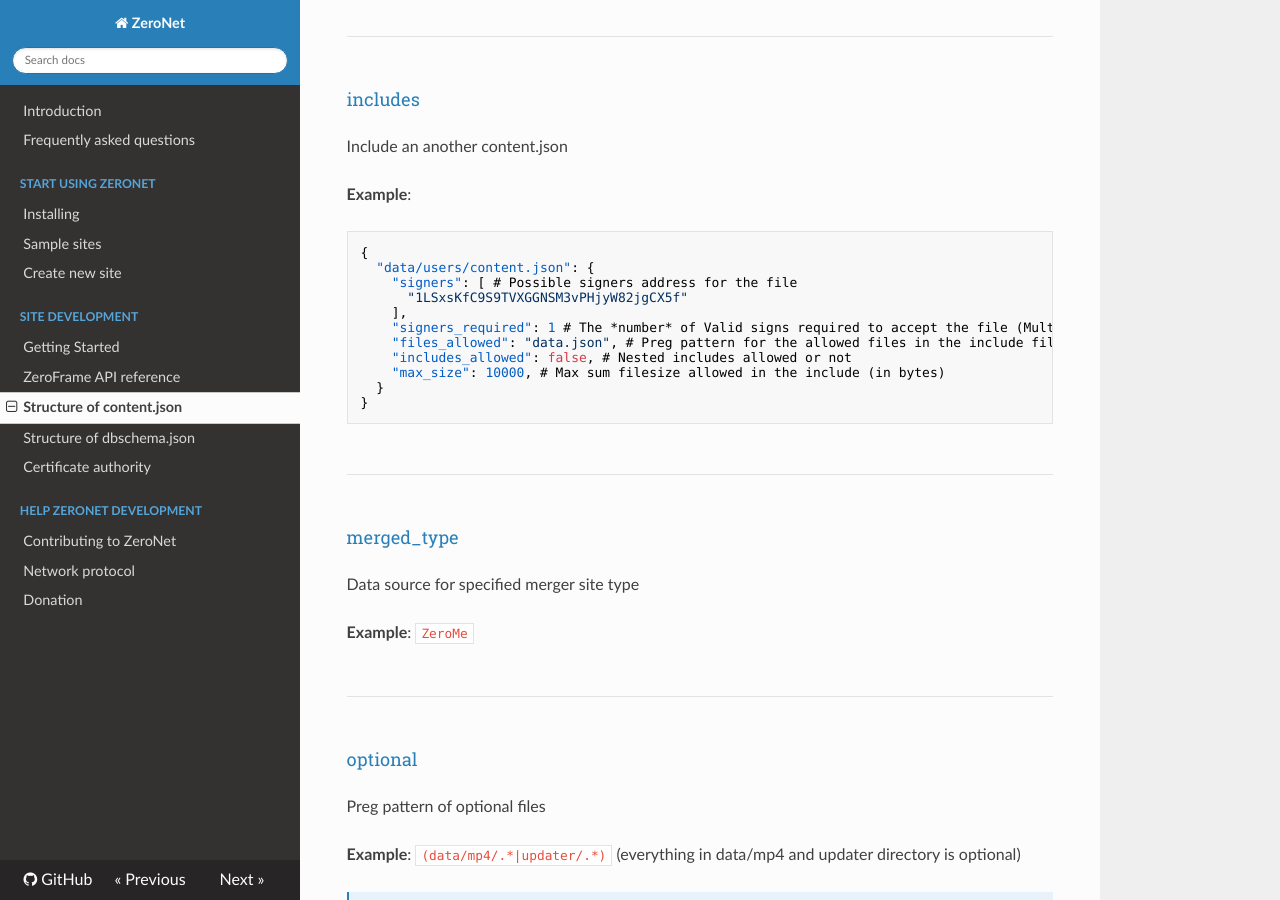
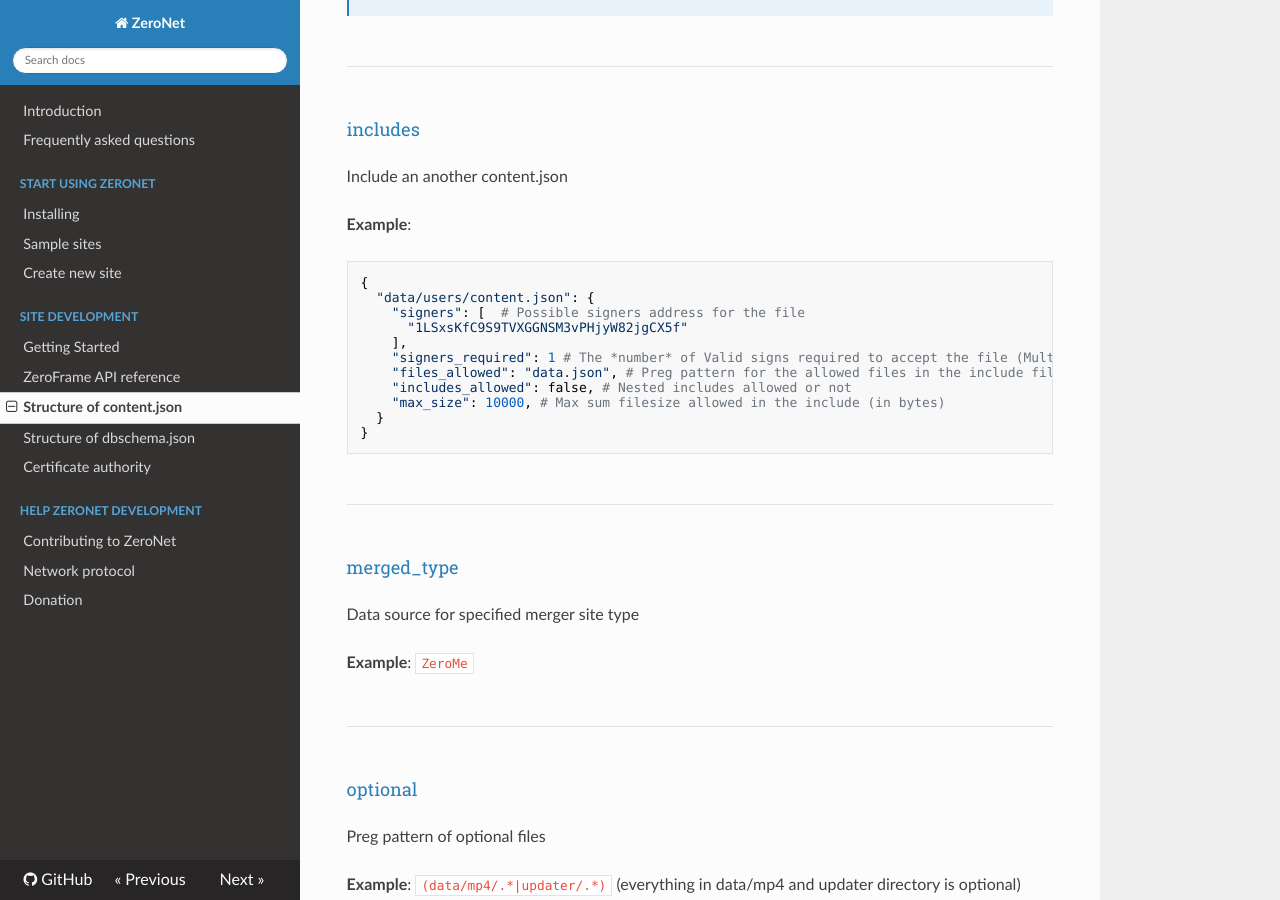
Before and after one commit to HelloZeroNet/Documentation, an MkDocs documentation site: the page built from docs/site_development/content_json.md, in a window 1280 px wide and 900 px high, scrolled down 5322 px. Built offline with MkDocs 1.6.1, drawn with Linux system fonts in a browser that asks for light colours; nearby versions of some CDN libraries; comment, search, counter and statistics services are not loaded; old or Windows-style settings are respelled for this version of MkDocs; some of the changed text lies outside the part shown.

Commit message:
Change highlight syntax to python

````diff
--- a/docs/site_development/content_json.md
+++ b/docs/site_development/content_json.md
@@ -55,10 +55,11 @@
 Size and sha512 hash of automatically downloaded files contained in your site. Automatically added by the command `zeronet.py siteSign siteaddress privatekey`.
 
 **Example**:
-```json
+```python
     "css/all.css": {
       "sha512": "869b09328f07bac538c313c4702baa5276544346418378199fa5cef644c139e8",
       "size": 148208
+    }
 ```
 
 
@@ -70,10 +71,11 @@
 Size and sha512 hash of optional files contained in your site. Automatically added by the command `zeronet.py siteSign siteaddress privatekey`.
 
 **Example**:
-```json
+```python
     "data/myvideo.mp4": {
       "sha512": "538c09328aa52765443464135cef644c144346418378199fa5cef61837819538",
       "size": 832103
+    }
 ```
 
 
@@ -96,7 +98,7 @@
 ECDSA sign of the content.json file content. (keys sorted, without whitespace and the `sign` and `signers_sign` nodes). For backward compatibility, will be removed soon.
 
 **Example**:
-```json
+```python
   "sign": [
     43117356513690007125104018825100786623580298637039067305407092800990252156956,
     94139380599940414070721501960181245022427741524702752954181461080408625270000
@@ -137,7 +139,7 @@
     * Double vertical bar `||` denotes byte concatenation.
 
 **Example**:
-```json
+```python
   "signs": {
     "1TaLk3zM7ZRskJvrh3ZNCDVGXvkJusPKQ": "G6/QXFKvACPQ7LhoZG4fgqmeOSK99vGM2arVWkm9pV/WPCfc2ulv6iuQnuzw4v5z82qWswcRq907VPdBsdb9VRo="
   },
@@ -222,10 +224,10 @@
 
 **Example**:
 
-```json
+```python
 {
   "data/users/content.json": {
-    "signers": [ # Possible signers address for the file
+    "signers": [  # Possible signers address for the file
       "1LSxsKfC9S9TVXGGNSM3vPHjyW82jgCX5f"
     ],
     "signers_required": 1 # The *number* of Valid signs required to accept the file (Multisig possibility),
@@ -313,7 +315,7 @@
 **permissions**        | Per-user permissions. (false = banned user)
 
 **Example**:
-```json
+```python
   "user_contents": {
     "cert_signers": {
       "zeroid.bit": [ "1iD5ZQJMNXu43w1qLB8sfdHVKppVMduGz" ]
````
